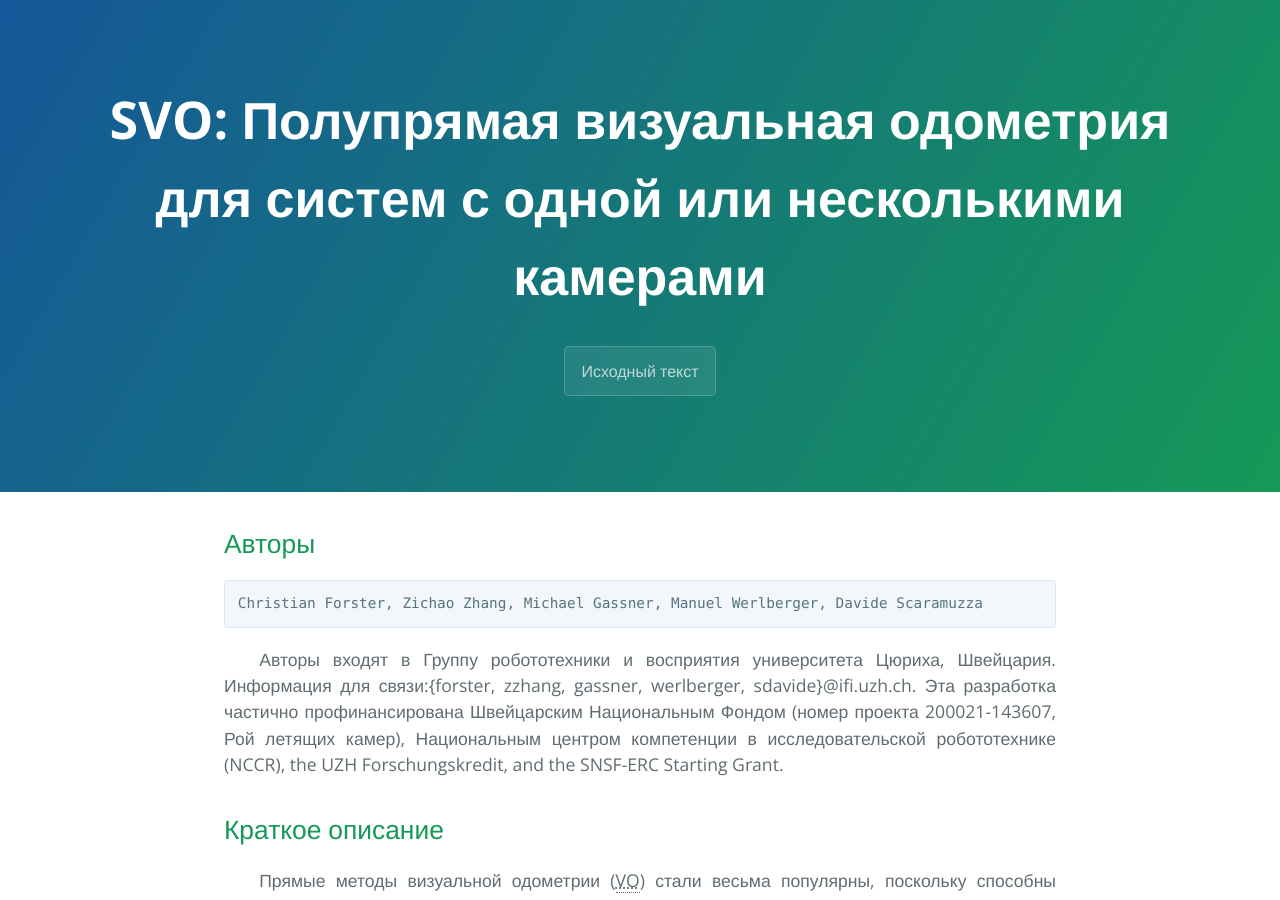
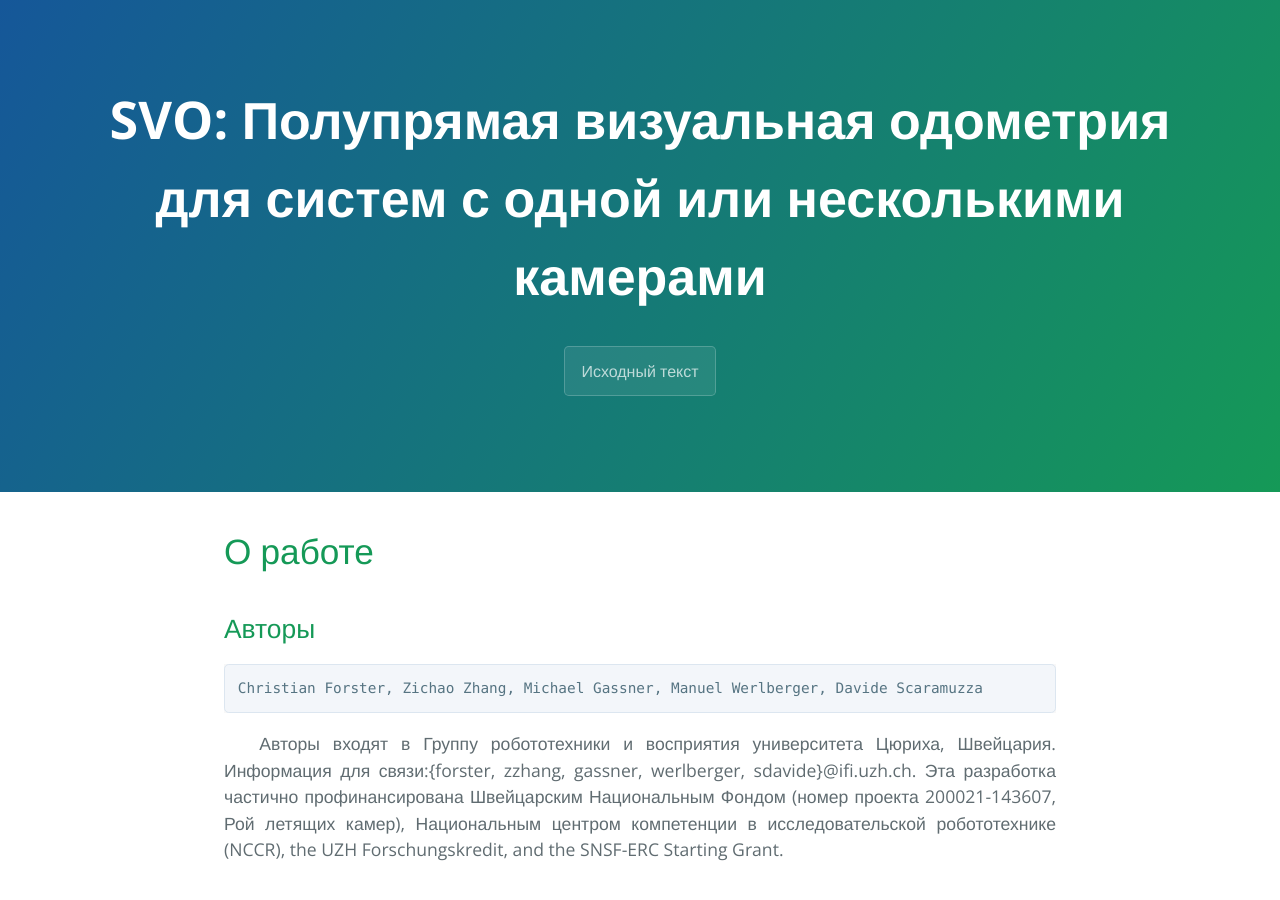
Before and after one commit to i-v-s/slam, a Jekyll site: the page built from svo2.md, in a window 1280 px wide and 900 px high. Built offline with Jekyll 4.4.1, drawn with Linux system fonts in a browser that asks for light colours; our own code applies the rules of GitHub Pages for plain Markdown files; formulas are drawn with MathJax 3.

Commit message:
Updated svo2.md

````diff
--- a/svo2.md
+++ b/svo2.md
@@ -1,4 +1,5 @@
 
+# О работе
 
 ## Авторы
 ```
````
